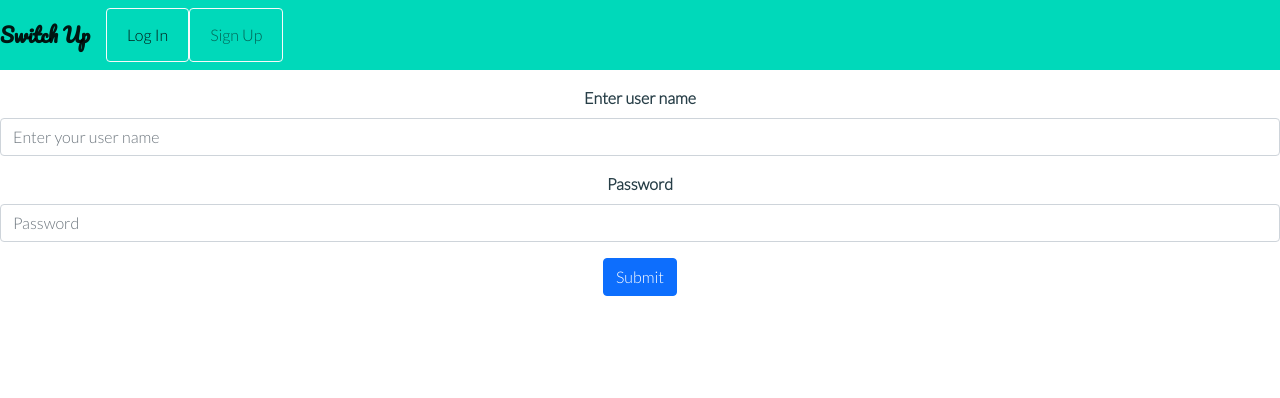
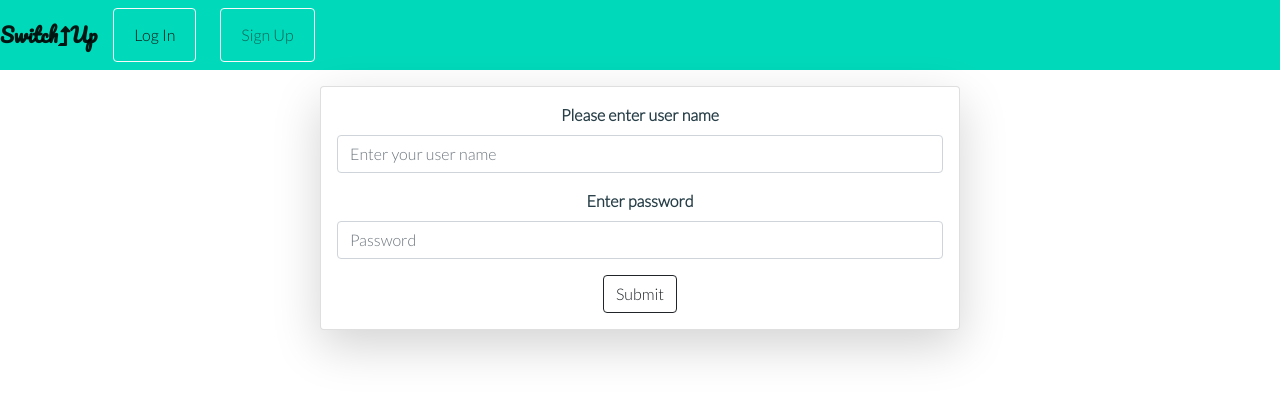
Before and after one commit to skeerti2/srutikeerti-munukutla-project3, a React (Create React App) app: page /logIn in a window 1280 px wide. Shown: the top 398 px of the page. Built offline with nearby package versions, Linux system fonts and the light colour scheme.

Commit message:
logIn validation done

```diff
--- a/package.json
+++ b/package.json
@@ -1,6 +1,6 @@
 {
   "name": "srutikeerti-munukutla-project3",
-  "proxy": "http://localhost:8000",
+  "proxy": "http://localhost:8000/",
   "version": "0.1.0",
   "private": true,
   "dependencies": {
--- a/server.js
+++ b/server.js
@@ -29,7 +29,7 @@ mongoDB.on('error', console.error.bind(console, 'Error connecting to the databas
 
 app.use(session({
     secret: "SUPER_SECRET_KEY",
-    cookie:{secure: false, expires: 60000},
+    cookie:{secure: false, expires: 600000},
     store: MongoStore.create({mongoUrl: mongoDBEndpoint}),
 }))
 
--- a/src/components/LogIn.jsx
+++ b/src/components/LogIn.jsx
@@ -47,7 +47,7 @@ function LogIn() {
                 })
                 .catch(error => {
                     console.log(error)
-                    // setErrorMsg(error.response.data)
+                    setErrorMsg(error.response.data)
                 })
         }
     }
@@ -55,28 +55,31 @@ function LogIn() {
     return (
         <Container>
              <NavComp></NavComp>
-            <Row>
+            <Row className="topRow">
                 <h1>{errorMsg}</h1>
                 <h1>{inputValidation}</h1>
             </Row>
+
+            <Card className="shadow-lg p-3 mb-5 bg-white rounded authFormCard">
             <Row>
                 <Form onSubmit={handleLogIn}>
                     <Form.Group className="mb-3" controlId="formBasicEmail">
-                        <Form.Label>Enter user name</Form.Label>
-                        <Form.Control type="username" placeholder="Enter your user name"
+                        <Form.Label>Please enter user name</Form.Label>
+                        <Form.Control required type="username" placeholder="Enter your user name"
                             onChange={(e) => handleNameChange(e)} />
                     </Form.Group>
 
                     <Form.Group className="mb-3" controlId="formBasicPassword">
-                        <Form.Label>Password</Form.Label>
-                        <Form.Control type="password" placeholder="Password"
+                        <Form.Label>Enter password</Form.Label>
+                        <Form.Control required type="password" placeholder="Password"
                             onChange={(e) => handlePasswordChange(e)} />
                     </Form.Group>
-                    <Button variant="primary" type="submit">
+                    <Button variant="outline-dark" type="submit">
                         Submit
                     </Button>
                 </Form>
             </Row>
+            </Card>
 
             </Container>
     )
--- a/src/components/NavComp.jsx
+++ b/src/components/NavComp.jsx
@@ -31,7 +31,7 @@ function NavComp() {
 
     function handleLogout(event) {
         console.log("handle logout")
-        event.preventDefault();
+        //event.preventDefault();
         axios.get('/auth/logout', {withCredentials: true})
         .then(response =>
             {
@@ -54,16 +54,14 @@ function NavComp() {
                     <Navbar.Collapse id="basic-navbar-nav">
                         <Nav className="me-auto">
                         <Nav.Link href="/favorites">Favorites</Nav.Link>
-                            <NavDropdown title={"Hi! " + user} id="basic-nav-dropdown">
+                            <NavDropdown title={"Hi!  " + user} id="basic-nav-dropdown">
                             <NavDropdown.Item href={'/createJob/' + null}>Create a Job</NavDropdown.Item>
                                 {/* <NavDropdown.Item href="#action/3.1">View Favorites</NavDropdown.Item> */}
                                 {/* <NavDropdown.Item href="#action/3.2">Another action</NavDropdown.Item> */}
                                 {/* <NavDropdown.Item href="#action/3.3">Something</NavDropdown.Item> */}
                                 <NavDropdown.Divider />
-                                <NavDropdown.Item href="/">
-                                    <Form className="d-flex" onSubmit={handleLogout}>
-                                        <Button type="submit" variant="outline-success">Logout</Button>
-                                    </Form>
+                                <NavDropdown.Item>
+                                    <Button type="submit" onClick={handleLogout}variant="outline-success">Logout</Button>
                                 </NavDropdown.Item>
                             </NavDropdown>
                         </Nav>
@@ -77,17 +75,17 @@ function NavComp() {
 
                 <Navbar className="nav" expand="lg">
                     <Container>
-                        <Navbar.Brand className="brand-icon-text" href="/">Switch Up</Navbar.Brand>
+                    <Navbar.Brand className="brand-icon-text" href="/">Switch<FontAwesomeIcon icon={faLevelUpAlt}/>Up</Navbar.Brand>
                         <Navbar.Toggle aria-controls="basic-navbar-nav" />
                         <Navbar.Collapse id="basic-navbar-nav">
                             <Nav className="me-auto">
 
-                                <Button variant="outline-light">
+                                <Button className="logInButton" variant="outline-light">
                                     <LinkContainer to="/logIn">
                                         <Nav.Link>Log In</Nav.Link>
                                     </LinkContainer>
                                 </Button>
-                                <Button variant="outline-light">
+                                <Button className="submitButton" variant="outline-light">
                                     <LinkContainer to="/signUp">
                                         <Nav.Link>Sign Up</Nav.Link>
                                     </LinkContainer>
--- a/src/components/SignUp.jsx
+++ b/src/components/SignUp.jsx
@@ -2,8 +2,7 @@ import NavComp from "./NavComp";
 import { Container, Button, Row, Form, Card } from 'react-bootstrap';
 import axios from 'axios';
 import { useEffect, useState } from 'react';
-import setCurrentUser from '../actions/User';
-import { useNavigate } from "react-router";
+import { useNavigate } from "react-router-dom";
 
 function SignUp() {
     const [inputValidation, setbadInputValidation] = useState("")
@@ -83,34 +82,38 @@ function SignUp() {
     return (
         <Container>
             <NavComp></NavComp>
-            <Row>
-                <h1>{sessionStorage.getItem('username')}</h1>
+            <Row className="topRow">
+                <h1>{errorMsg}</h1>
                 <h1>{inputValidation}</h1>
             </Row>
+
+            <Card className="shadow-lg p-3 mb-5 bg-white rounded authFormCard">
             <Row>
                 <Form onSubmit={handleSignUp}>
                     <Form.Group className="mb-3" controlId="formBasicEmail">
                         <Form.Label>Enter user name</Form.Label>
-                        <Form.Control type="username" placeholder="Enter your user name"
+                        <Form.Control required type="username" placeholder="Enter your user name"
                             onChange={(e) => handleNameChange(e)} />
                     </Form.Group>
 
                     <Form.Group className="mb-3" controlId="formBasicEmail">
                         <Form.Label>Enter Email Address</Form.Label>
-                        <Form.Control type="email" placeholder="Enter your email address"
+                        <Form.Control required type="email" placeholder="Enter your email address"
                             onChange={(e) => handleEmailChange(e)} />
                     </Form.Group>
 
                     <Form.Group className="mb-3" controlId="formBasicPassword">
                         <Form.Label>Password</Form.Label>
-                        <Form.Control type="password" placeholder="Password"
+                        <Form.Control required type="password" placeholder="Password"
                             onChange={(e) => handlePasswordChange(e)} />
                     </Form.Group>
-                    <Button variant="primary" type="submit">
+                    <Button variant="outline-dark" type="submit">
                         Submit
                     </Button>
                 </Form>
             </Row>
+            </Card>
+
 
             </Container>
     )
--- a/src/jobportal.css
+++ b/src/jobportal.css
@@ -10,7 +10,7 @@ html,body{
 .container{
     max-width: 100%;
     padding: 0%;
-    font-weight:bold;
+    font-weight:bolder;
 }
 .fa-map-marker-alt{
     color: blue;
@@ -34,9 +34,9 @@ form{
     text-align: center;
 }
 
-.card{
-    border: 2px solid #FC814A;
-}
+/* .card{
+
+}  */
 .buttonSubmit{
     background-color: #FC814A;
     align-content: center;
@@ -68,3 +68,32 @@ form{
     row-gap: 2em;
     justify-content: space-around;
 }
+
+/* .logInForm{
+    margin-top: 2em;
+    display: flex;
+    justify-content: center;
+    margin: 0 auto;
+    width: 50%;
+}
+
+.signUpForm{
+    margin-top: 2em;
+
+} */
+
+.authFormCard{
+    margin-top: 2em;
+    width: 50%;
+    display: flex;
+    justify-content: center;
+    margin: 0 auto;
+    width: 50%;
+
+}
+@media screen and (min-width: 992px) {
+    .logInButton{
+        margin-right: 1.5em;
+        justify-content: flex-end;
+    }
+  }
```
Also changed, not shown: routes/authRouter.js (+11 -2 lines).
